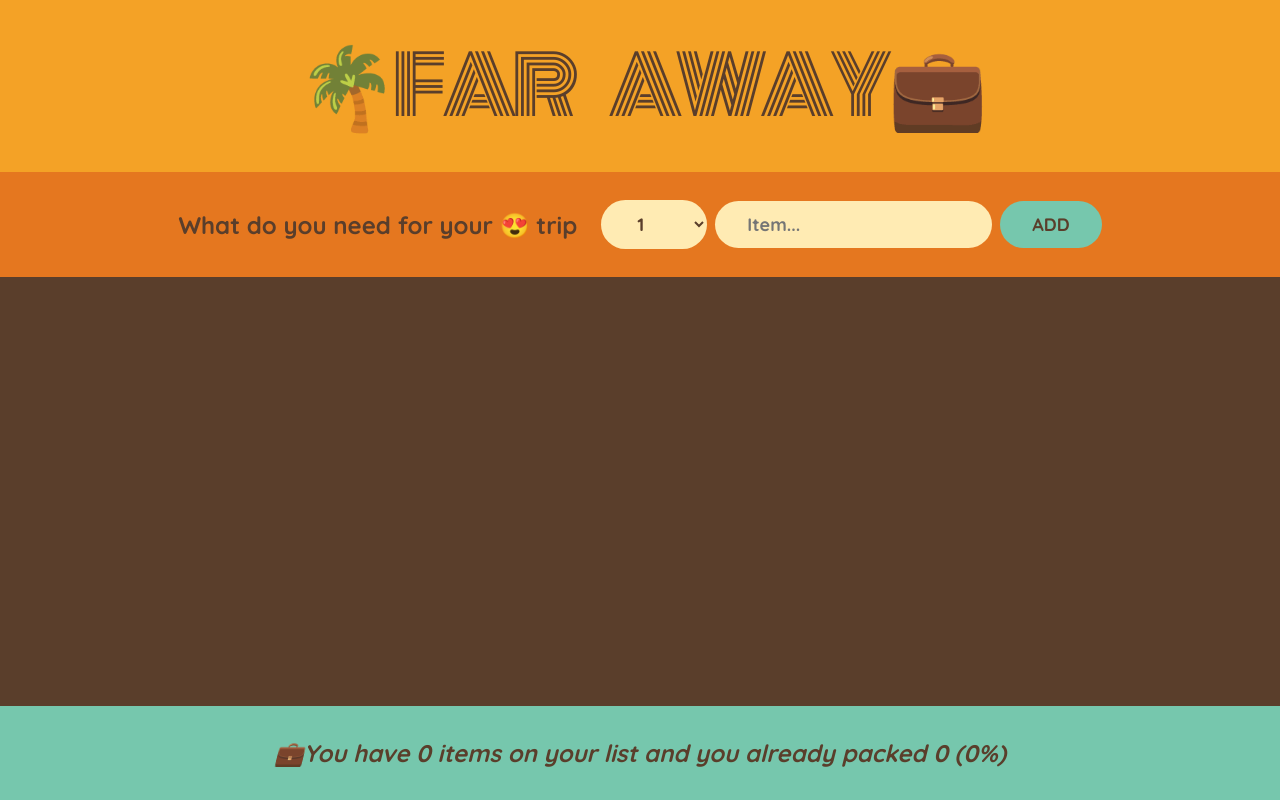
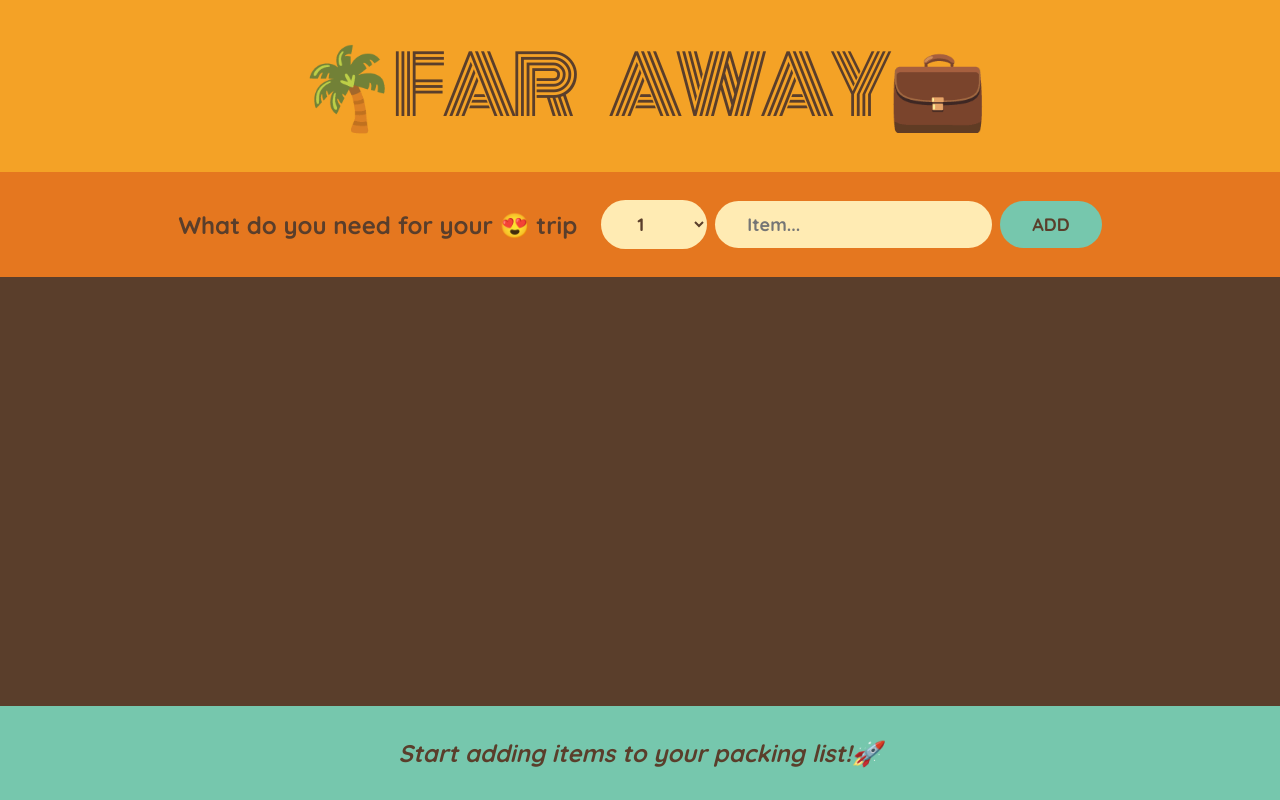
Before and after one commit to Jensen-Jacob/reactApp-far-away, a React (Create React App) app: page / in a window 1280 px wide. Built offline with nearby package versions, Linux system fonts and the light colour scheme.

Commit message:
Update footer to conditionally either tell the user to add items the list/show the packing status

```diff
--- a/src/App.js
+++ b/src/App.js
@@ -109,15 +109,21 @@ function Item({ item, onDeleteItem, onToggleItem }) {
 }
 
 function Stats({ items }) {
+  if (!items.length) {
+    return (
+      <footer className="stats">
+        <em>Start adding items to your packing list!🚀</em>
+      </footer>
+    );
+  }
   const numItems = items.length;
   const numPacked = items.filter((item) => item.packed).length;
-  const packedPercent =
-    numItems === 0 ? 0 : Math.round((numPacked / numItems) * 100);
+  const packedPercent = Math.round((numPacked / numItems) * 100);
   return (
     <footer className="stats">
       <em>
         {packedPercent === 100
-          ? "You've packed everything! You are ready to go ✈"
+          ? "You've packed everything! You are ready to go 🛫"
           : `💼You have ${numItems} items on your list and you already packed ${" "}
         ${numPacked} (${packedPercent}%)`}
       </em>
```
